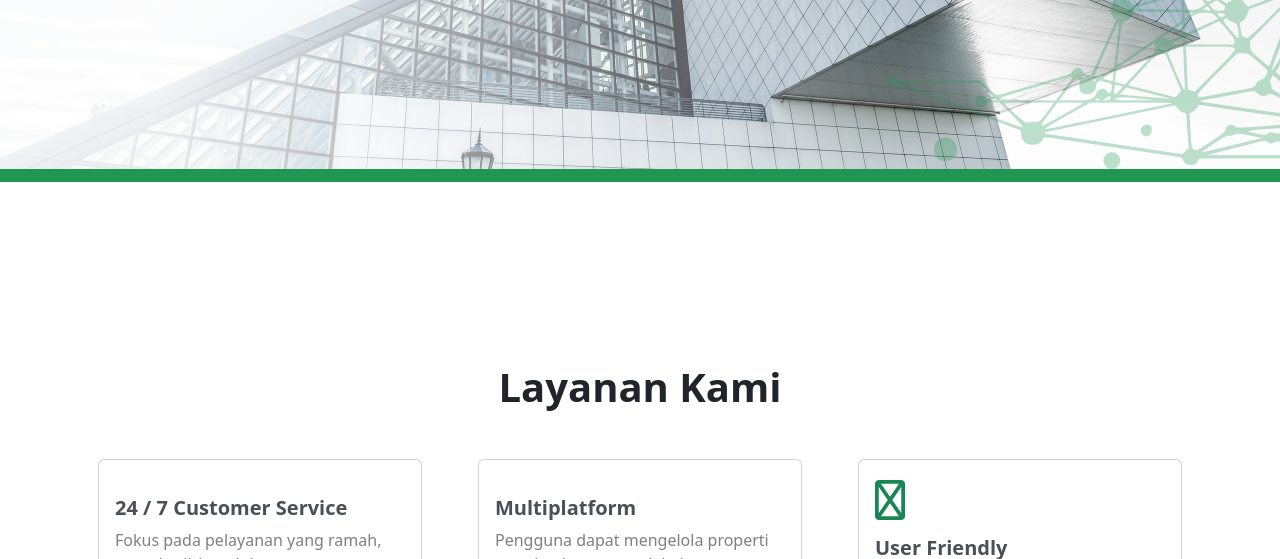
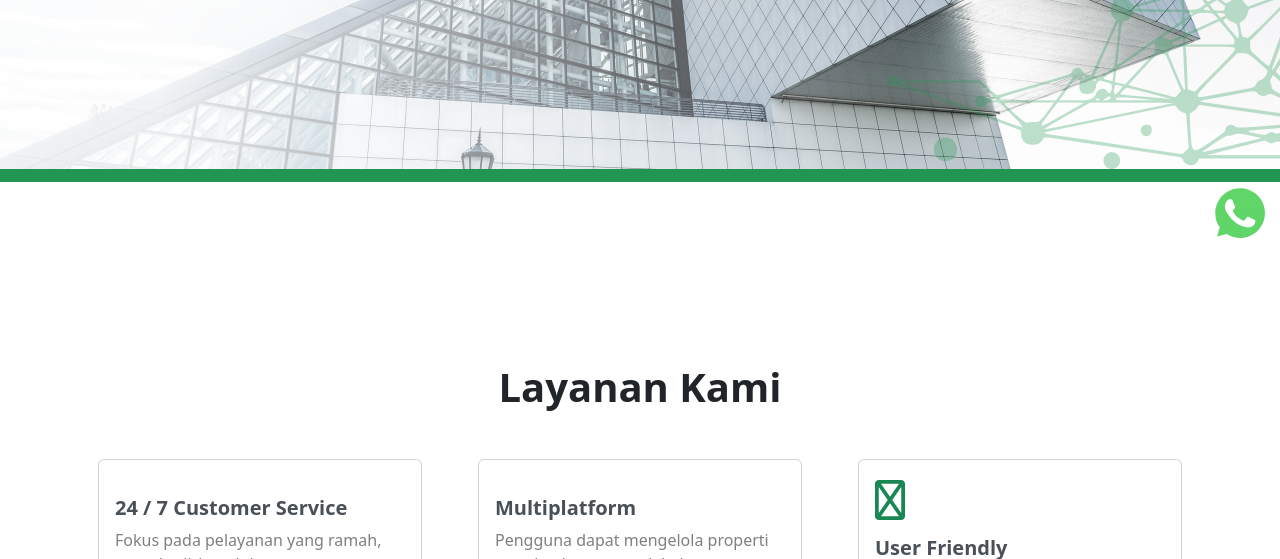
Before and after one commit to KennDeClouv/sisdps, a plain HTML site: page index.html in a window 1280 px wide. Shown: the part 541-1100 px from the top of the page. Drawn offline with nearby package versions, Linux system fonts and the light colour scheme; some icons are missing.

Commit message:
Adding WA Button

```diff
--- a/index.html
+++ b/index.html
@@ -1,7 +1,7 @@
 <head>
     <meta charset="UTF-8">
     <meta name="viewport" content="width=device-width, initial-scale=1.0">
-    <title>Pioneer</title>
+    <title>SISDPS</title>
 
     <!-- BOOTSTRAP CSS CDN -->
     <link href="https://cdn.jsdelivr.net/npm/bootstrap@5.3.2/dist/css/bootstrap.min.css" rel="stylesheet"
@@ -18,6 +18,40 @@
 </head>
 
 <body class="overflow-x-hidden">
+    <!-- WA BUTTON -->
+    <div class="wa">
+        <a href="tel:+6282155460506">
+            <svg xmlns="http://www.w3.org/2000/svg" width="128" height="129" viewBox="0 0 128 129" fill="none" class="w-100">
+                <g clip-path="url(#clip0_635_4118)">
+                    <path
+                        d="M2.73375 63.7276C2.73075 74.5661 5.56275 85.1491 10.9478 94.4771L2.21875 126.348L34.8348 117.796C43.8559 122.707 53.9634 125.28 64.2347 125.281H64.2617C98.1693 125.281 125.771 97.6896 125.785 63.7761C125.792 47.3426 119.398 31.8896 107.781 20.2636C96.1658 8.63859 80.7183 2.23309 64.2593 2.22559C30.3478 2.22559 2.74825 29.8156 2.73425 63.7276"
+                        fill="url(#paint0_linear_635_4118)" />
+                    <path
+                        d="M0.535 63.708C0.5315 74.9365 3.465 85.898 9.042 95.56L0 128.574L33.7855 119.715C43.0945 124.79 53.5755 127.466 64.2405 127.47H64.268C99.392 127.47 127.985 98.8865 128 63.759C128.006 46.735 121.382 30.7265 109.35 18.684C97.3165 6.643 81.3165 0.007 64.268 0C29.138 0 0.549 28.58 0.535 63.708ZM20.655 93.896L19.3935 91.8935C14.0905 83.4615 11.2915 73.7175 11.2955 63.712C11.307 34.5145 35.069 10.76 64.288 10.76C78.438 10.766 91.736 16.282 101.738 26.29C111.739 36.299 117.243 49.604 117.24 63.755C117.227 92.9525 93.464 116.71 64.268 116.71H64.247C54.7405 116.705 45.417 114.152 37.286 109.327L35.351 108.18L15.302 113.437L20.655 93.8955V93.896Z"
+                        fill="url(#paint1_linear_635_4118)" />
+                    <path
+                        d="M48.3378 37.0737C47.1448 34.4222 45.8893 34.3687 44.7548 34.3222C43.8258 34.2822 42.7638 34.2852 41.7028 34.2852C40.6408 34.2852 38.9153 34.6847 37.4568 36.2772C35.9968 37.8712 31.8828 41.7232 31.8828 49.5577C31.8828 57.3927 37.5893 64.9642 38.3848 66.0277C39.1813 67.0892 49.4013 83.6812 65.5873 90.0642C79.0393 95.3687 81.7768 94.3137 84.6963 94.0477C87.6163 93.7827 94.1183 90.1967 95.4448 86.4782C96.7723 82.7602 96.7723 79.5732 96.3743 78.9072C95.9763 78.2437 94.9143 77.8452 93.3218 77.0492C91.7288 76.2527 83.8998 72.4002 82.4403 71.8687C80.9803 71.3377 79.9188 71.0727 78.8568 72.6672C77.7948 74.2592 74.7453 77.8452 73.8158 78.9072C72.8873 79.9717 71.9578 80.1042 70.3658 79.3077C68.7723 78.5087 63.6438 76.8292 57.5593 71.4047C52.8253 67.1837 49.6293 61.9712 48.7003 60.3767C47.7713 58.7847 48.6008 57.9217 49.3993 57.1282C50.1148 56.4147 50.9923 55.2687 51.7893 54.3392C52.5833 53.4092 52.8483 52.7457 53.3793 51.6837C53.9108 50.6207 53.6448 49.6907 53.2473 48.8942C52.8483 48.0977 49.7538 40.2222 48.3378 37.0737Z"
+                        fill="white" />
+                </g>
+                <defs>
+                    <linearGradient id="paint0_linear_635_4118" x1="6180.54" y1="12414.5" x2="6180.54" y2="2.22559"
+                        gradientUnits="userSpaceOnUse">
+                        <stop stop-color="#1FAF38" />
+                        <stop offset="1" stop-color="#60D669" />
+                    </linearGradient>
+                    <linearGradient id="paint1_linear_635_4118" x1="6400" y1="12857.4" x2="6400" y2="0"
+                        gradientUnits="userSpaceOnUse">
+                        <stop stop-color="#F9F9F9" />
+                        <stop offset="1" stop-color="white" />
+                    </linearGradient>
+                    <clipPath id="clip0_635_4118">
+                        <rect width="128" height="129" fill="white" />
+                    </clipPath>
+                </defs>
+            </svg>
+        </a>
+    </div>
+    <!-- WA BUTTON END-->
     <!-- NAVBAR -->
     <header>
         <nav class="navbar navbar-expand-lg position-fixed w-100 shadow-sm bg-light fixed-top" style="height:9vh">
@@ -90,15 +124,14 @@
     </header>
     <!-- NAVBAR END -->
     <!-- HERO SECTION -->
-    <section id="home"data-aos="fade-down" data-aos-delay="100" data-aos-duration="1000"
-    data-aos-once="true">
+    <section id="home" data-aos="fade-down" data-aos-delay="100" data-aos-duration="1000" data-aos-once="true">
         <div class="container vh-100 d-flex">
             <div class="row my-auto w-100">
                 <div class="col my-auto">
-                    <h1 class=" text-dark-emphasis display-3 fw-normal" data-aos="fade-right" data-aos-delay="500" data-aos-duration="1000"
-                    data-aos-once="true">Building system for</h1>
-                    <h1 class="display-3 text-success fst-italic fw-semibold" data-aos="fade-right" data-aos-delay="700" data-aos-duration="1000"
-                    data-aos-once="true">Developer Property <br> Syariah</h1>
+                    <h1 class=" text-dark-emphasis display-3 fw-normal" data-aos="fade-right" data-aos-delay="500"
+                        data-aos-duration="1000" data-aos-once="true">Building system for</h1>
+                    <h1 class="display-3 text-success fst-italic fw-semibold" data-aos="fade-right" data-aos-delay="700"
+                        data-aos-duration="1000" data-aos-once="true">Developer Property <br> Syariah</h1>
                 </div>
             </div>
         </div>
@@ -151,10 +184,10 @@
     <!-- TENTANG KAMI SECTION -->
     <section id="tentangkami">
         <div class="d-flex">
-            <img src="img/layanan.svg" alt="" class="h-100" data-aos="fade-right" data-aos-delay="500" data-aos-duration="1000"
-            data-aos-once="true">
+            <img src="img/layanan.svg" alt="" class="h-100" data-aos="fade-right" data-aos-delay="500"
+                data-aos-duration="1000" data-aos-once="true">
             <!-- TENTANG KAMI -->
-            <div class="tentangkami bg-success text-light position-absolute" >
+            <div class="tentangkami bg-success text-light position-absolute">
                 <h1>Tentang Kami</h1>
                 <p class="fs-5 pt-4">SISDPS tidak sekadar aplikasi, tapi juga mitra strategis Anda dalam menghadapi
                     tantangan dunia
@@ -376,15 +409,18 @@
         <div class="container">
             <div class="row gap-0 gap-lg-4 ">
                 <div class="col-12 col-lg-7" data-aos="fade-right" data-aos-delay="900" data-aos-duration="1000"
-                data-aos-once="true">
+                    data-aos-once="true">
                     <img src="img/pengalaman.svg" alt="" class="w-100">
                 </div>
-                <div class="col-12 col-lg-4 d-flex flex-column py-5" data-aos="fade-left" data-aos-delay="900" data-aos-duration="1000"
-                data-aos-once="true">
+                <div class="col-12 col-lg-4 d-flex flex-column py-5" data-aos="fade-left" data-aos-delay="900"
+                    data-aos-duration="1000" data-aos-once="true">
                     <h1 class="fw-semibold text-success display-5">Team Yang Berpengalaman</h1>
-                    <p class="fs-5 text-dark-emphasis">Team ahli dibidangnya akan memberikan pengalaman penggunaaan aplikasi yang mengesankan.</p>
+                    <p class="fs-5 text-dark-emphasis">Team ahli dibidangnya akan memberikan pengalaman penggunaaan
+                        aplikasi yang mengesankan.</p>
                     <div class="mt-auto">
-                        <a href="tel:+6282155460506" ><div class="btn btn-success mt-auto">Hubungi Kami</div></a>
+                        <a href="tel:+6282155460506">
+                            <div class="btn btn-success mt-auto">Hubungi Kami</div>
+                        </a>
                     </div>
                 </div>
             </div>
--- a/style.css
+++ b/style.css
@@ -23,3 +23,16 @@
 .footer-top{
     background:url(img/footer.svg)
 }
+
+.wa{
+    position: fixed;
+    right:10px;
+    bottom:0;
+    z-index:10000;
+    width:60px;
+    height:110px;
+    transition: all 0.4 ease;
+}
+.wa:hover{
+    transform:scale(.96)
+}
```
